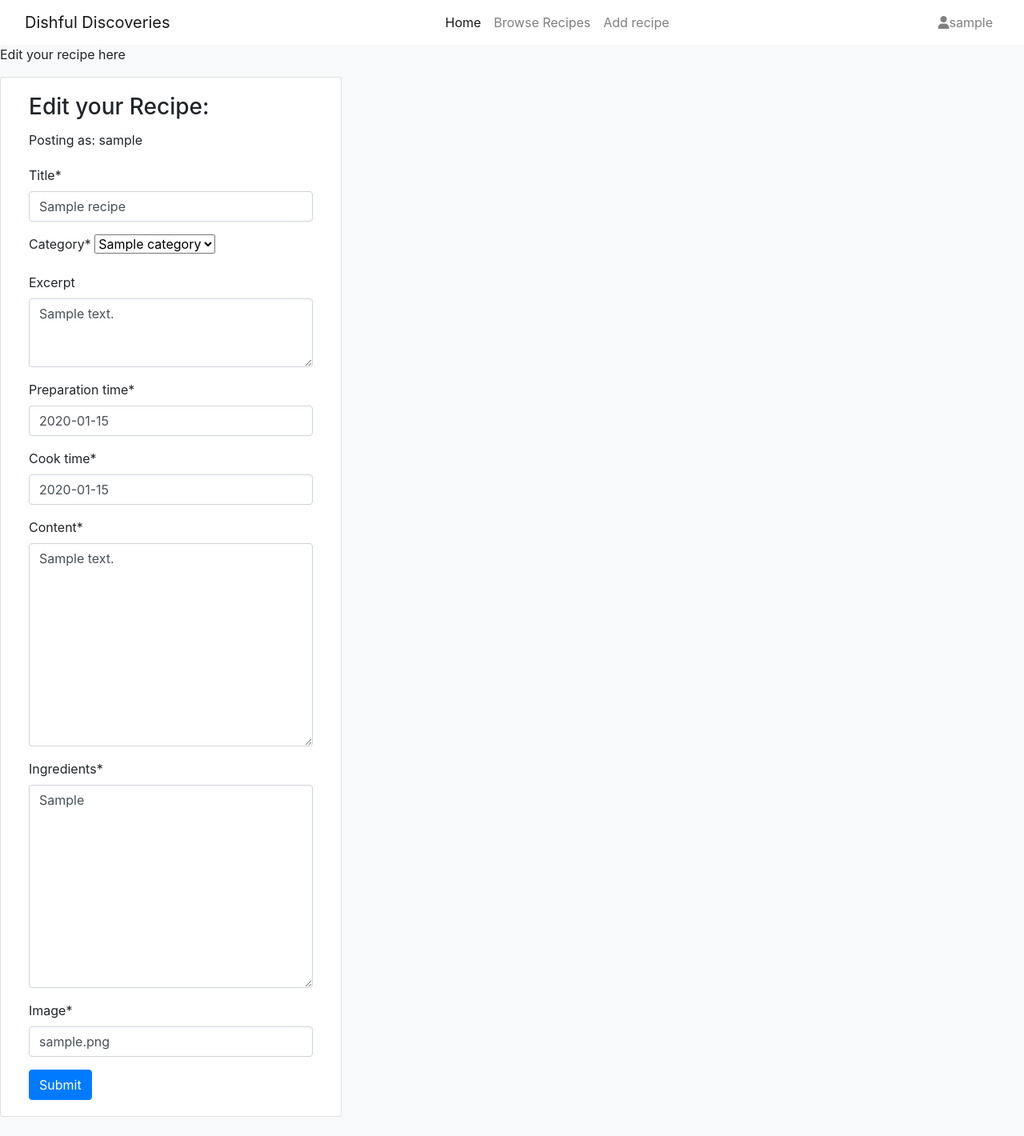
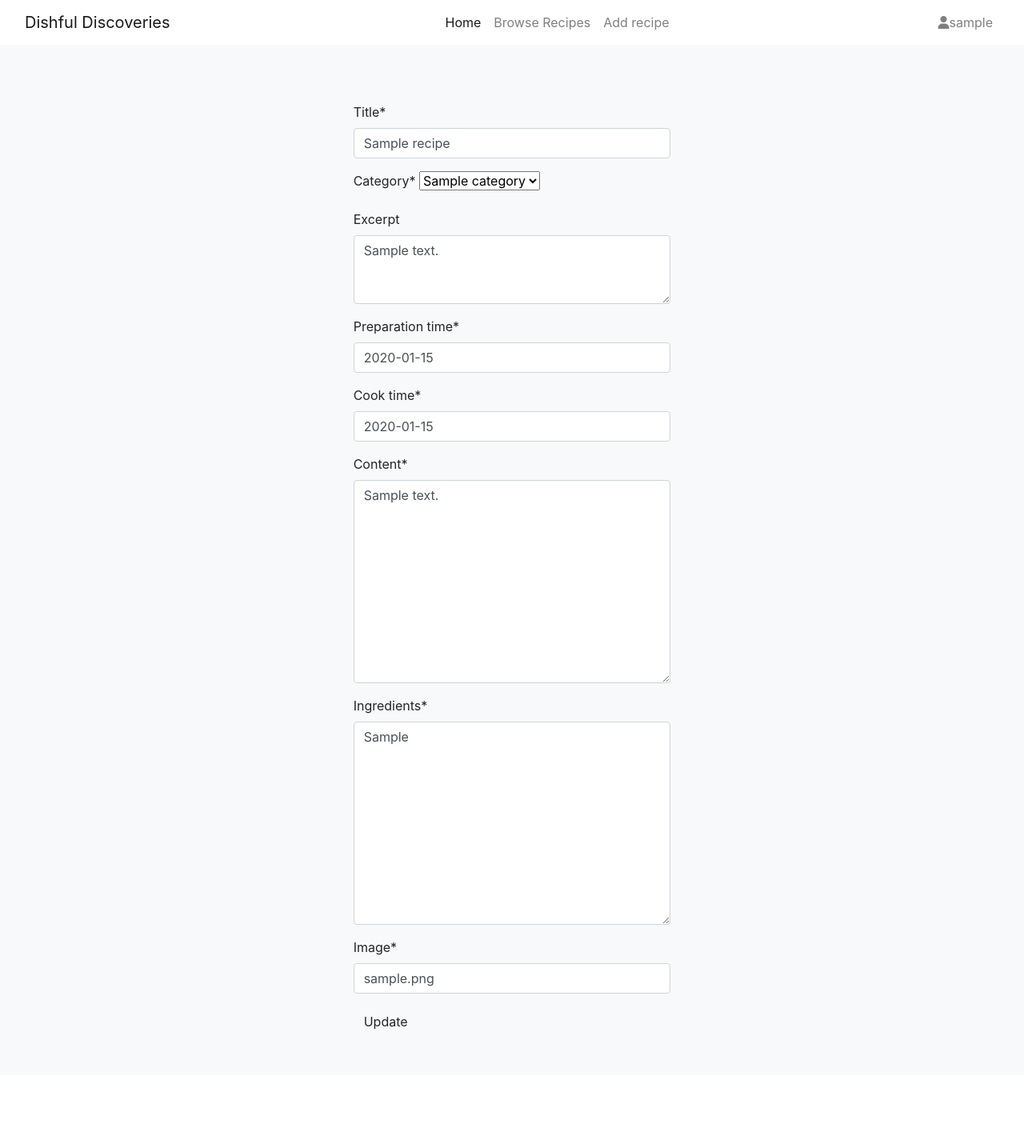
Before and after one commit to KaiLangen96/dishful-discoveries, a Django app: a page that uses templates/update_recipe.html in a window 1280 px wide. Shown: the whole page at 80% size. After the commit the page ends 1287 px from the top, so only its background shows below. Run offline with Django 3.2, Linux system fonts and the light colour scheme; a user stored in the database is signed in; tables that the repository leaves empty hold one stand-in row (values such as "Sample post"); some libraries are stand-ins or nearby versions.

Commit message:
Adjust delete_recipe.html and update_recipe.html

```diff
--- a/templates/account/logout.html
+++ b/templates/account/logout.html
@@ -5,10 +5,10 @@
 {% block head_title %}{% trans "Log Out" %}{% endblock %}
 
 {% block content %}
-<div class="container-fluid full-height green-background text-light">
+<div class="container-fluid">
     <div class="row justify-content-center">
         <div class="col-11 col-md-4 mt-3">
-            <h1 class="text-light">{% trans "Log out" %}</h1>
+            <h1 class="text-dark">{% trans "Log out" %}</h1>
 
             <p class="text-center mt-5">{% trans 'Are you sure you want to log out?' %}</p>
         </div>
@@ -21,7 +21,7 @@
                 {% if redirect_field_value %}
                 <input type="hidden" name="{{ redirect_field_name }}" value="{{ redirect_field_value }}" />
                 {% endif %}
-                <button type="submit" class="btn btn-outline-light">{% trans 'Log Out' %}</button>
+                <button type="submit" class="btn btn-outline-dark">{% trans 'Log Out' %}</button>
             </form>
         </div>
     </div>
--- a/templates/add_recipe.html
+++ b/templates/add_recipe.html
@@ -16,10 +16,7 @@
                 <button type="submit" class="btn btn-light">Submit</button>
             </form>
         </div>
-
         {% endif %}
-
-
     </div>
 </div>
 
--- a/templates/update_recipe.html
+++ b/templates/update_recipe.html
@@ -4,21 +4,19 @@
 
 {% load crispy_forms_tags %}
 
-<div>
-    <p>Edit your recipe here</p>
-    <div class="col-md-4 card mb-4 mt-3">
-        <div class="card-body">
-            {% if user.is_authenticated and recipe.author == user %}
-            <h3 class="card-title">Edit your Recipe:</h3>
-            <p>Posting as: {{ user.username }}</p>
-            <form method="post" style="margin-top: 1.3em;">
+<div class="container-fluid green-background">
+    <h1 class="page-title text-light">Edit Recipe</h1>
+    <div class="row justify-content-center">
+        {% if user.is_authenticated and recipe.author == user %}
+        {% load cloudinary %}
+        <div class="col-11 col-md-4 mt-3">
+            <form method="post" class="add-recipe mb-5" action="" enctype="multipart/form-data">
                 {{ form | crispy }}
                 {% csrf_token %}
-                <button type="submit" class="btn btn-primary">Submit</button>
+                <button type="submit" class="btn btn-light">Update</button>
             </form>
-            {% endif %}
-
         </div>
+        {% endif %}
     </div>
 </div>
 
```
Also changed, not shown: templates/delete_recipe.html (+19 -12 lines).
